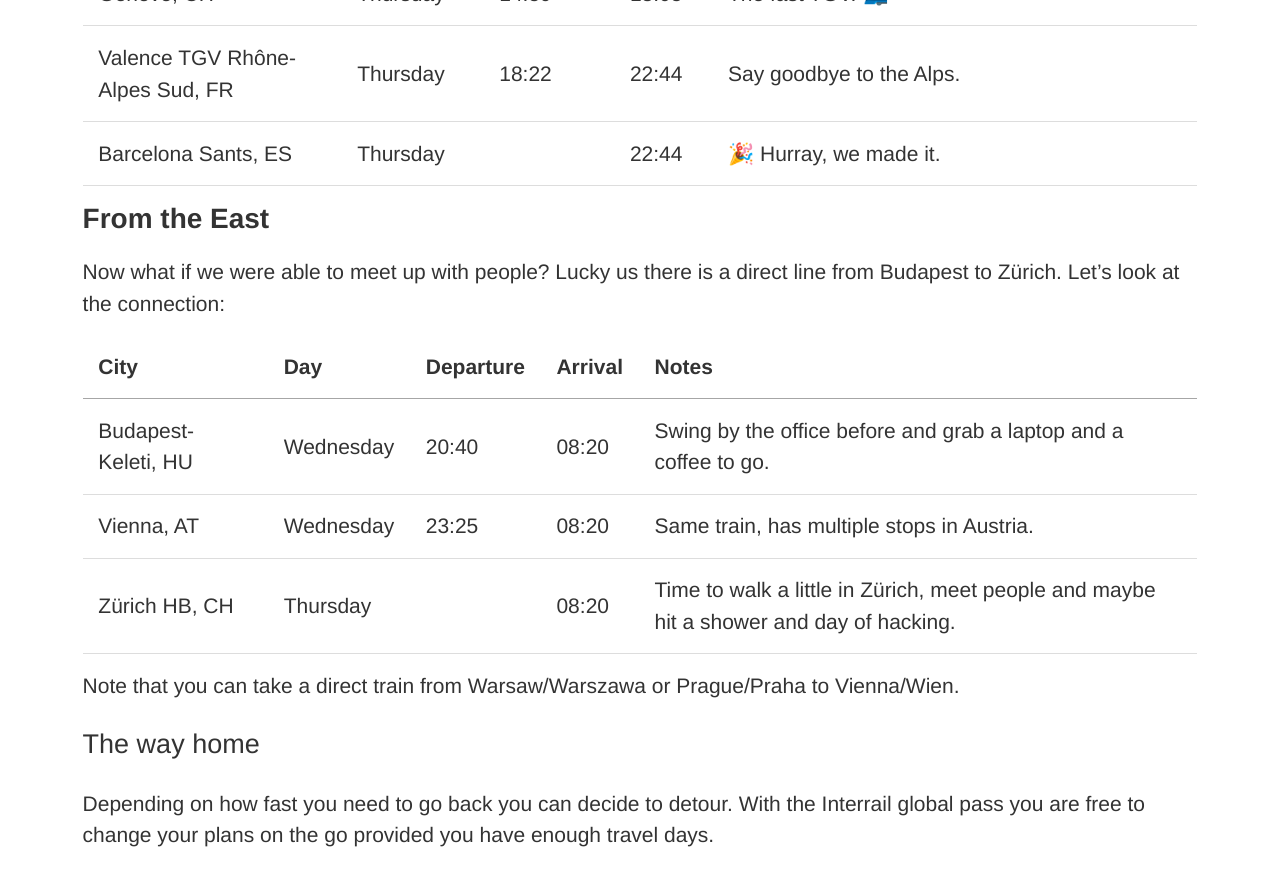
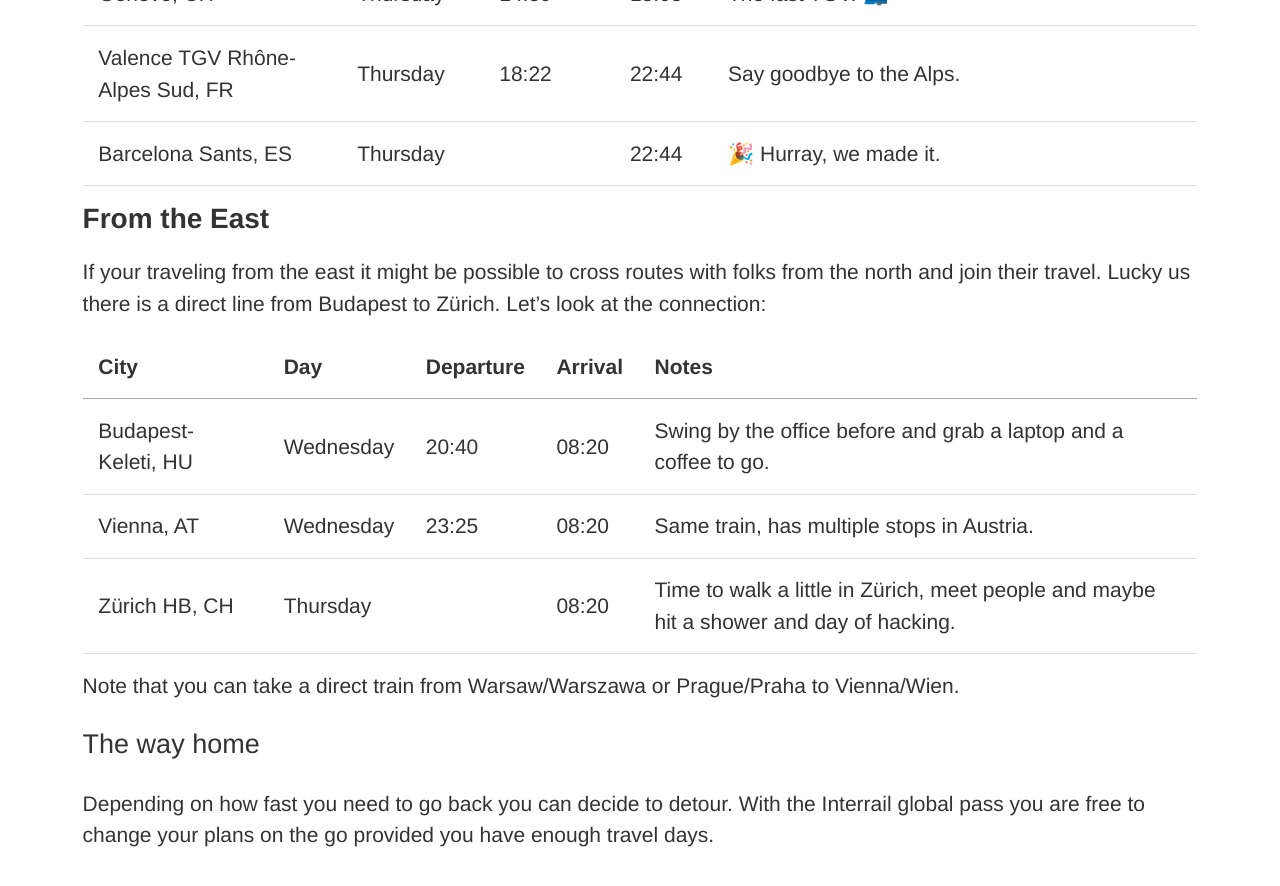
Before and after one commit to RustFestEU/blog.rustfest.eu, a Jekyll site: the page built from _posts/2019-08-06-pre-post-events-sustainable-trains.md, in a window 1280 px wide and 900 px high, scrolled down 3009 px. Shown: the top 886 px of the window. Built offline with Jekyll 4.4.1, drawn with Linux system fonts in a browser that asks for light colours.

Commit message:
Update _posts/2019-08-06-pre-post-events-sustainable-trains.md
Co-Authored-By: Jan-Erik Rediger <janerik@fnordig.de>

```diff
--- a/_posts/2019-08-06-pre-post-events-sustainable-trains.md
+++ b/_posts/2019-08-06-pre-post-events-sustainable-trains.md
@@ -95,7 +95,7 @@ What does that mean, let's go through a possible option:
 
 ### From the East
 
-Now what if we were able to meet up with people?
+If your traveling from the east it might be possible to cross routes with folks from the north and join their travel.
 Lucky us there is a direct line from Budapest to Zürich.
 Let's look at the connection:
 
```
